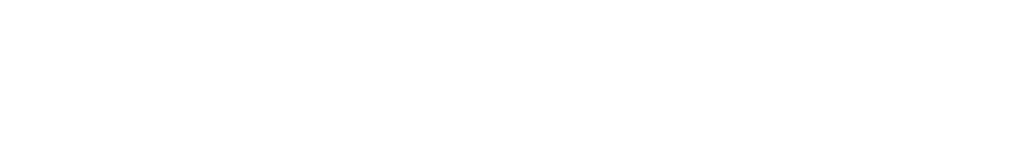
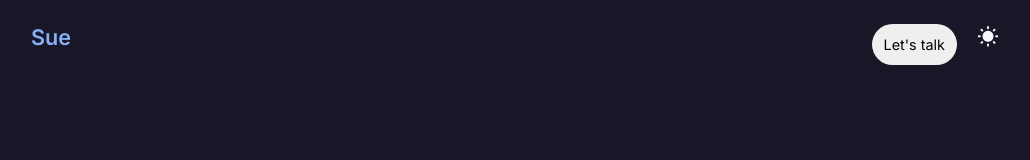
Before and after one commit to Affan42/portfolio-website, a plain HTML site: page index.html in a window 1280 px wide. Shown: the whole page, without its empty margins (125-1155 px from the left). Drawn offline with nearby package versions, Linux system fonts and the light colour scheme.

Commit message:
set up base for code and started header

```diff
--- a/assets/css/style.css
+++ b/assets/css/style.css
@@ -5,7 +5,7 @@
 /* =========================================
    CSS Variables
 ========================================= */
-:root{
+:root {
   /* ========== Main colors (HSL - hue, saturation, and lightness) ========== */
 
   /* Blue - hsl(217, 85%, 74%); */
@@ -16,69 +16,78 @@
   /* Red - hsl(356, 67%, 70%); */
   /* Pink - hsl(330, 73%, 72%); */
 
-   --hue: ;
-   --sat: ;
-   --light: ;
-
-   --primary-color: ; /* primary */
-   --white-color: ; /* white */
-   --dark-color: ; /* dark */
+  --hue: 217;
+  --sat: 85%;
+  --light: 74%;
+  --primary-color: hsl(var(--hue) var(--sat) var(--light)); /* primary */
+  --white-color: hsl(var(--hue) 45% 98%); /* white */
+  --dark-color: hsl(var(--hue) 26% 12%); /* dark */
 
   /* ======= Changeable colors for dark/light themes ======= */
-   --color-01: ; /* primary to dark */
-   --color-02: ; /* white to dark */
-   --color-03: ; /* dark to white */
-   --color-04: ; /* light-graygray to dark-gray */
-   --color-05: ; /* dark to primary */
+  --color-01: hsl(var(--hue) var(--sat) var(--light)); /* primary to dark */
+  --color-02: hsl(var(--hue) 45% 98%); /* white to dark */
+  --color-03: hsl(var(--hue) 26% 12%); /* dark to white */
+  --color-04: rgb(247, 247, 247); /* light-gray to dark-gray */
+  /* --color-04: hsl(var(--hue) 0% 62%); light-gray to dark-gray */
 
-   --body-color: ; /* dark to white */
-   --hover-color: ;
+  --color-05: hsl(var(--hue) 26% 12%); /* dark to primary */
+
+  --body-color: hsl(250 26% 12%); /* dark to white */
+  --hover-color: hsl(var(--hue) var(--sat) calc(var(--light) - 7%));
 
   /* ======= Background colors ======= */
-   --bottom-nav-bg: ;
-   --card-bg: ;
-   --modal-backdrop-bg: ;
-   --footer-bg: ;
+  --bottom-nav-bg: hsl(var(--hue) 32% 25% / 0.65);
+  --card-bg: linear-gradient(
+    120deg,
+    hsl(var(--hue) 54% 74% / 0.15),
+    hsl(var(--hue) 54% 74% / 0.05)
+  );
+  --modal-backdrop-bg: hsl(var(--hue) 54% 74% / 0.1);
+  --footer-bg: linear-gradient(
+    360deg,
+    hsl(var(--hue) 54% 74% / 0.15),
+    hsl(var(--hue) 54% 74% / 0.1)
+  );
 
-   --scrollbar-color: ;
-   --scrollbar-thumb: ;
-   --scrollbar-thumb-hover: ;
+  --scrollbar-color: hsl(var(--hue) 25% 25%);
+  --scrollbar-thumb: hsl(var(--hue) var(--sat) var(--light));
+  --scrollbar-thumb-hover: hsl(var(--hue) var(--sat) calc(var(--light) - 7%));
 
   /* ======= Font and typography ======= */
-   --body-font-family: ;
+  --body-font-family: "Inter", serif;
 
   /* ======= Font sizes ======= */
-   --h1-font-size: ;
-   --h2-font-size: ;
-   --h3-font-size: ;
-   --h4-font-size: ;
-   --h5-font-size: ;
+  --h1-font-size: 2.85rem;
+  --h2-font-size: 2.25rem;
+  --h3-font-size: 1.97rem;
+  --h4-font-size: 1.43rem;
+  --h5-font-size: 1.13rem;
 
-   --xlarge-font-size: ;
-   --large-font-size: ;
-   --medium-font-size: ;
-   --base-font-size: ;
-   --small-font-size: ;
-   --tiny-font-size: ;
+  --xlarge-font-size: 1.48rem;
+  --large-font-size: 1.23rem;
+  --medium-font-size: 1.18rem;
+  --base-font-size: 0.9rem;
+  --small-font-size: 1.07rem;
+  --tiny-font-size: 0.98rem;
 
   /* ======= Font weights ======= */
-   --font-light: ;
-   --font-regular: ;
-   --font-medium: ;
-   --font-semi-bold: ;
-   --font-bold: ;
+  --font-light: 300;
+  --font-regular: 400;
+  --font-medium: 500;
+  --font-semi-bold: 600;
+  --font-bold: 700;
 
   /* ======= Layering order(z-index) ======= */
-   --z-minus: ;
-   --z-base: ;
-   --z-low: ;
-   --z-high: ;
-   --z-content: ;
-   --z-tooltip: ;
-   --z-fixed: ;
-   --z-overlay: ;
-   --z-modal: ;
-   --z-max: ;
+  --z-minus: -1;
+  --z-base: 0;
+  --z-low: 1;
+  --z-high: 10;
+  --z-content: 100;
+  --z-tooltip: 1000;
+  --z-fixed: 1100;
+  --z-overlay: 1900;
+  --z-modal: 2000;
+  --z-max: 9999;
 }
 
 /* ======= Light theme ======= */
@@ -90,11 +99,101 @@
 /* =========================================
    Base Styles
 ========================================= */
+* {
+  box-sizing: border-box;
+  padding: 0;
+  margin: 0;
+}
 
+html {
+  scroll-behavior: smooth;
+}
+
+body,
+button,
+input,
+textarea {
+  font-family: var(--body-font-family);
+  font-size: var(--base-font-size);
+}
+
+body {
+  background-color: var(--body-color);
+  color: var(--white-color);
+}
+
+h1,
+h2,
+h3 {
+  color: var(--color-01);
+  font-weight: var(--font-semi-bold);
+}
+
+ul {
+  list-style: none;
+}
+
+a {
+  text-decoration: none;
+}
+
+button {
+  border: none;
+  cursor: pointer;
+  outline: none;
+  font-size: var(--base-font-size);
+}
+
+img {
+  max-width: 100%;
+  height: auto;
+}
+i{
+   font-size: 22px;
+}
 /* =========================================
    Reusable Styles
 ========================================= */
+section {
+   padding: 4.5rem 0 1rem 0;
+   display: flex;
+   align-items: center;
+   justify-content: center;
+}
+.container {
+max-width: 968px;
+width: 100%;
+margin-left: 1rem;
+margin-right: 1rem;
+}
 
+.grid {
+display: grid;
+gap: 1.25rem;
+}
+
+.main {
+overflow: hidden;
+}
+
+.section_title .section_subtitle {
+text-align: center;
+}
+
+.section_title {
+font-size: var(--h2-font-size);
+color: var(--color-01);
+margin-bottom: 2rem;
+
+}
+
+.section_subtitle {
+font-size: var(--base-font-size);
+color: var(--color-04);
+}
+.description{
+   color: var(--color-04);
+}
 /* =========================================
    Components
 ========================================= */
@@ -110,7 +209,24 @@
 /* =========================================
    Header
 ========================================= */
-
+header{
+   display: flex;
+   justify-content: center;
+   align-items: center;
+   padding: 1.5rem 0;
+}
+header .container{
+   display: flex;
+   justify-content: space-between;
+}
+nav{
+   display: flex;
+   gap: 20px;
+}
+nav .talk_btn{
+   padding: 12px 12px ;
+   border-radius: 50px;
+}
 /* ========== Dark/Light theme buttons ========== */
 
 /* =========================================
--- a/index.html
+++ b/index.html
@@ -5,13 +5,24 @@
   <meta name="viewport" content="width=device-width, initial-scale=1.0">
   <title>Design a Responsive Modern Personal Portfolio Website - Html, Css & Javascript</title>
 
+  <!--========== Font Family ==========-->
+
+  <link rel="preconnect" href="https://fonts.googleapis.com">
+<link rel="preconnect" href="https://fonts.gstatic.com" crossorigin>
+<link href="https://fonts.googleapis.com/css2?family=Inter:ital,opsz,wght@0,14..32,100..900;1,14..32,100..900&display=swap" rel="stylesheet">
   <!--========== Swiper CSS ==========-->
-
+  <link
+  rel="stylesheet"
+  href="https://cdn.jsdelivr.net/npm/swiper@11/swiper-bundle.min.css"
+/>
   <!--========== Main style sheet ==========-->
+  <link rel="stylesheet" href="/assets/css/style.css">
 
   <!--========== Remixicon ==========-->
+  <link rel="stylesheet" href="https://cdnjs.cloudflare.com/ajax/libs/remixicon/4.6.0/remixicon.css" integrity="sha512-kJlvECunwXftkPwyvHbclArO8wszgBGisiLeuDFwNM8ws+wKIw0sv1os3ClWZOcrEB2eRXULYUsm8OVRGJKwGA==" crossorigin="anonymous" referrerpolicy="no-referrer" />
+  <!--========== ScrollReveal JS ==========-->
+  <script src="https://unpkg.com/scrollreveal"></script>
 
-  <!--========== ScrollReveal JS ==========-->
 
 </head>
 <body>
@@ -21,7 +32,19 @@
   <!--========== To top button with scroll indicator bar ==========-->
 
   <!--========== Header ==========-->
-
+  <header>
+    <div class="container">
+      <h2 class="brand">Sue</h2>
+      <nav>
+        <div class="nav_item">
+          <button class="talk_btn">Let's talk</button>
+        </div>
+        <div class="nav_item">
+          <i class="ri-sun-fill"></i>
+        </div>
+      </nav>
+  </div>
+  </header>
   <!--========== Bottom navigation menu ==========-->
 
   <!--========== Home ==========-->
@@ -38,11 +61,13 @@
 
   <!--========== Footer ==========-->
 
+
+
   <!--========== Swiper JS ==========-->
-
+  <script src="https://cdn.jsdelivr.net/npm/swiper@11/swiper-bundle.min.js"></script>
   <!--========== EmailJS ==========-->
 
   <!--========== Main javascript ==========-->
-
+  <script src="/assets/js/main.js"></script>
 </body>
 </html>
```
Also changed, not shown: assets/css/swiper-bundle.min.css (deleted), assets/js/email.min.js (deleted), assets/js/swiper-bundle.min.js (deleted), 1 other file. Lines whose indentation alone changed are shown as unchanged.
